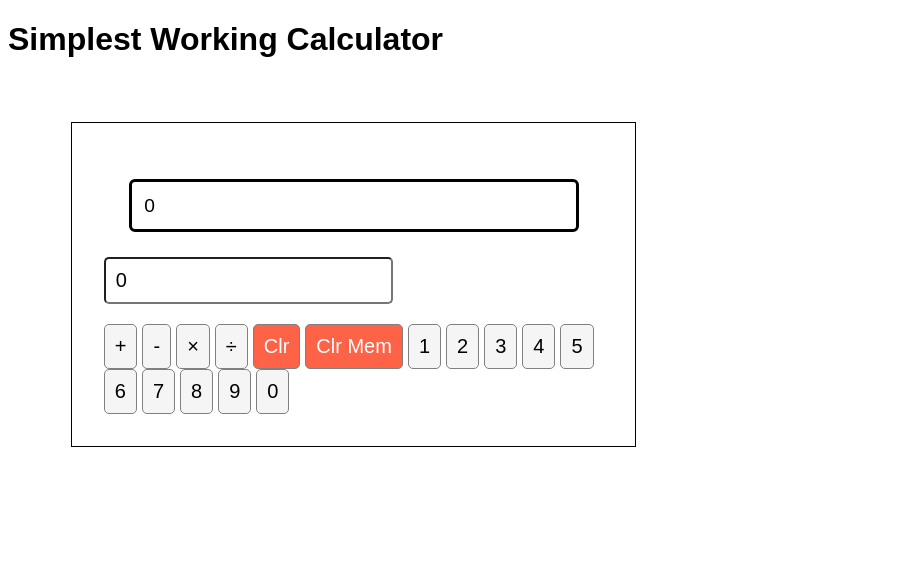
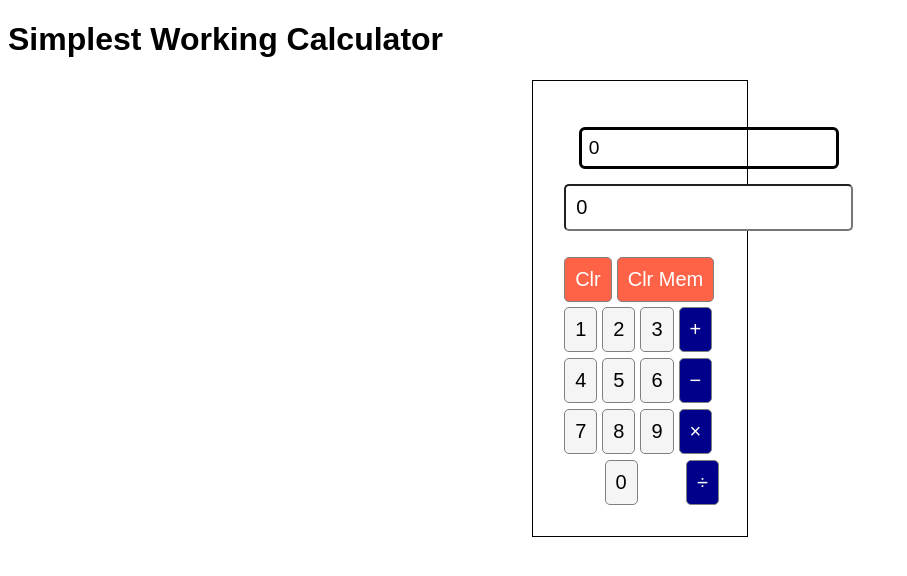
Before and after one commit to ThosL/redesigned-invention, a React (Create React App) app in the folder calculator/: page / in a window 1280 px wide. Shown: the top 576 px of the page, without its empty margins (0-907 px from the left). Built offline with nearby package versions, Linux system fonts and the light colour scheme.

Commit message:
Adjusted and colored buttons, plus changed to flexbox

```diff
--- a/calculator/src/App.css
+++ b/calculator/src/App.css
@@ -1,5 +1,8 @@
 * {
     font-family: sans-serif;
+  }
+  .main-container{
+    width:100%;
   }
   input,
   button {
@@ -34,13 +37,41 @@
 
 
   }
-  .calculator-body{
-    width:500px;
-    border: solid 1px black;
-    padding:2.5%;
-    margin:5%;
+
+  .operator{
+    background-color: darkblue;
+    color: white;
+  }
+  .operator:hover{
+    background-color:white;
+    color:black;
   }
   .btn-clr{
     color:white;
     background-color: tomato;
   }
+   .calculator-body{
+    width:12%;
+    max-width: 12%;
+    min-width: 12%;
+    border: solid 1px black;
+    padding:2.5%;
+    margin:0px auto;
+
+    display:flex;
+    flex-direction: row;
+  }
+  .col-container{
+    display: flex;
+    flex-direction: column;
+    width:100%;
+  }
+  .col-container >div{
+    margin-top:2%;;
+  }
+  .btn-zero{
+    margin-left: 14%;
+  }
+  .btn-divide{
+    margin-left: 15%;
+  }
--- a/calculator/src/App.js
+++ b/calculator/src/App.js
@@ -93,15 +93,19 @@ function App() {
   }
 
   return (
+    <div className="main-container">
       <div className="App">
       <div>
           <h1>Simplest Working Calculator</h1>
         </div>
         <div className="calculator-body">
           <form>
+            <div>
               <p className="result" ref={resultRef}>
                 {result}
               </p>
+              </div>
+            <div>
               <input
                 pattern="[0-9]"
                 ref={inputRef}
@@ -110,26 +114,17 @@ function App() {
                 placeholder="Type a number"
                 value={input==null? '' : input}
               />
-
-          {
-            <button onClick={plus} aria-valuetext="Add">+</button>
-          }
-
-          {
-            <button onClick={minus}>-</button>
-          }
-          {
-            <button onClick={times}>×</button>
-          }
-          {
-            <button onClick={divide}>÷</button>
-          }
+            </div>
+            <div className="col-container">
+              <div>
               {
                 <button className="btn-clr" onClick={resetInput}>Clr </button>
               }
               {
                 <button className="btn-clr" onClick={resetResult}>Clr Mem </button>
               }
+              </div>
+              <div>
               {
                 <button onClick={one}>1</button>
               }
@@ -140,6 +135,11 @@ function App() {
                 <button onClick={three}>3</button>
               }
               {
+                <button onClick={plus} className="operator">+</button>
+              }
+              </div>
+              <div className="column">
+              {
                 <button onClick={four}>4</button>
               }
               {
@@ -148,6 +148,11 @@ function App() {
               {
                 <button onClick={six}>6</button>
               }
+              {
+                <button onClick={minus} className="operator">−</button>
+              }
+              </div>
+              <div>
               {
                 <button onClick={seven}>7</button>
               }
@@ -158,13 +163,23 @@ function App() {
                 <button onClick={nine}>9</button>
               }
               {
-            <button onClick={zero}>0</button>
+                <button onClick={times} className="operator">×</button>
               }
-
+              </div>
+              <div>
+              {
+                <button className="btn-zero" onClick={zero}>0</button>
+              }
+              {
+                <button onClick={divide} className="operator btn-divide">÷</button>
+              }
+              </div>
+            </div>
           </form>
         </div>
+      </div>
+    </div>
 
-    </div>
   );
 }
 
```
Lines whose indentation alone changed are shown as unchanged.
